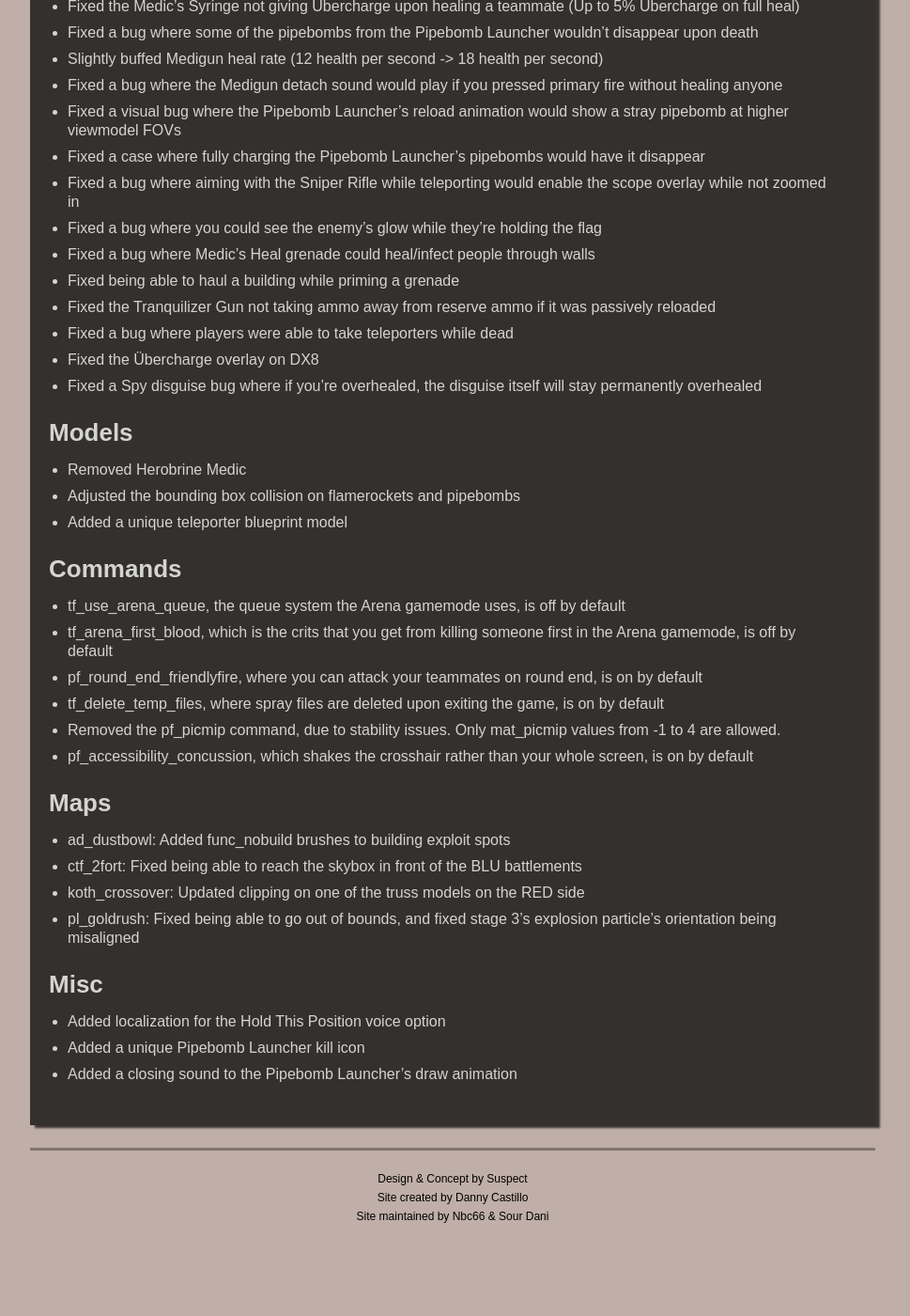
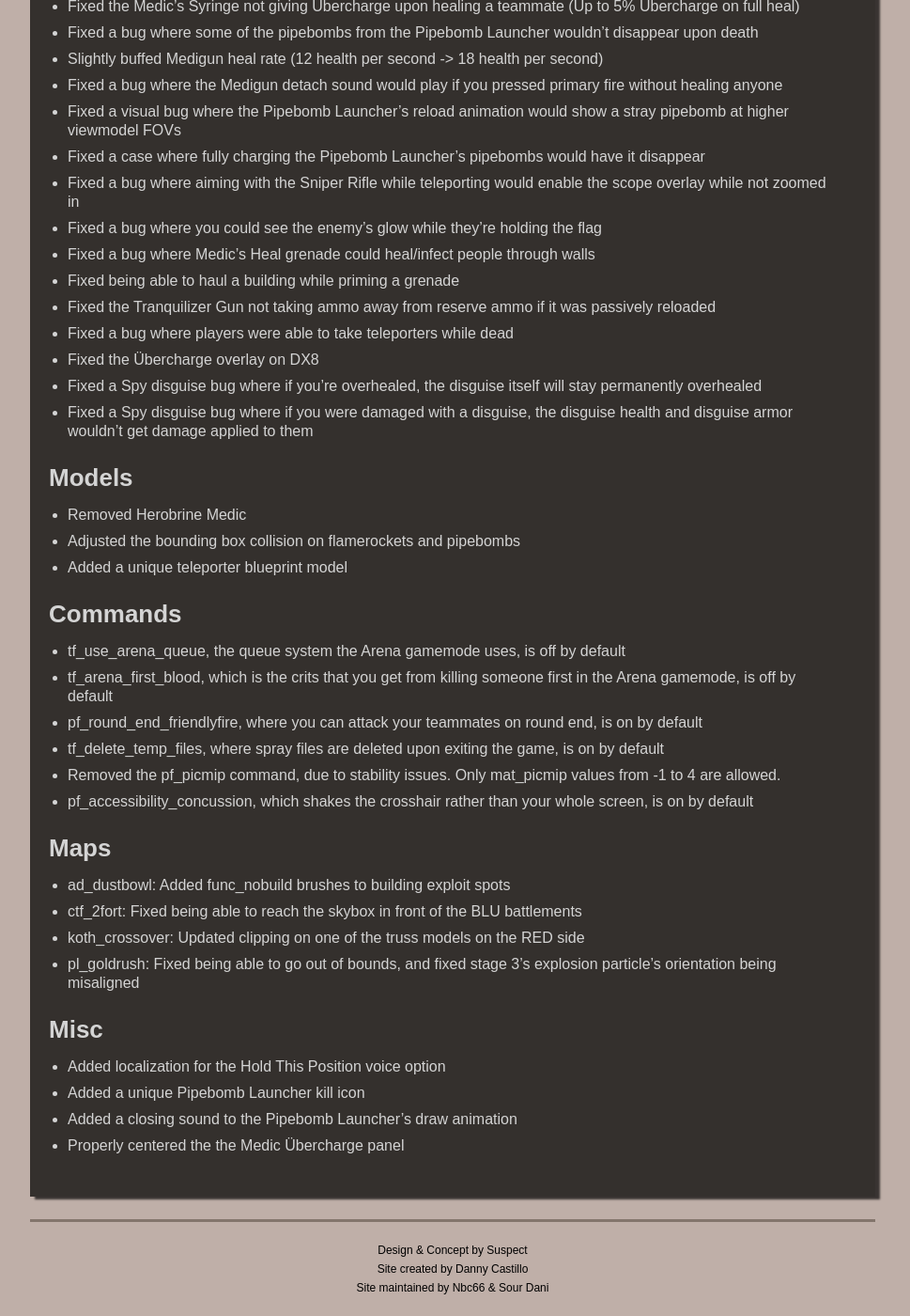
Before and after one commit to Pre-Fortress-2/PF2-Website, a Jekyll site: the page built from _posts/updates/0.7/2022-11-24-update-070-hotfix.md, in a window 1280 px wide and 1400 px high, scrolled down 730 px. Shown: the whole window at 94% size, without its empty margins (158-1127 px from the left). Built offline with Jekyll 4.4.1, drawn with Linux system fonts in a browser that asks for light colours; before the commit the page ends 2054 px from its top, so only the background shows below that.

Commit message:
Updated patch notes on the 0.7 Hotfix page

```diff
--- a/_posts/updates/0.7/2022-11-24-update-070-hotfix.md
+++ b/_posts/updates/0.7/2022-11-24-update-070-hotfix.md
@@ -28,6 +28,7 @@ Update addressing bugs and issues found during the first week of 0.7's release.
 - Fixed a bug where players were able to take teleporters while dead
 - Fixed the Übercharge overlay on DX8
 - Fixed a Spy disguise bug where if you're overhealed, the disguise itself will stay permanently overhealed
+- Fixed a Spy disguise bug where if you were damaged with a disguise, the disguise health and disguise armor wouldn't get damage applied to them
 
 # Models
 - Removed Herobrine Medic
@@ -53,3 +54,4 @@ Update addressing bugs and issues found during the first week of 0.7's release.
 - Added localization for the Hold This Position voice option
 - Added a unique Pipebomb Launcher kill icon
 - Added a closing sound to the Pipebomb Launcher's draw animation
+- Properly centered the the Medic Übercharge panel
```
